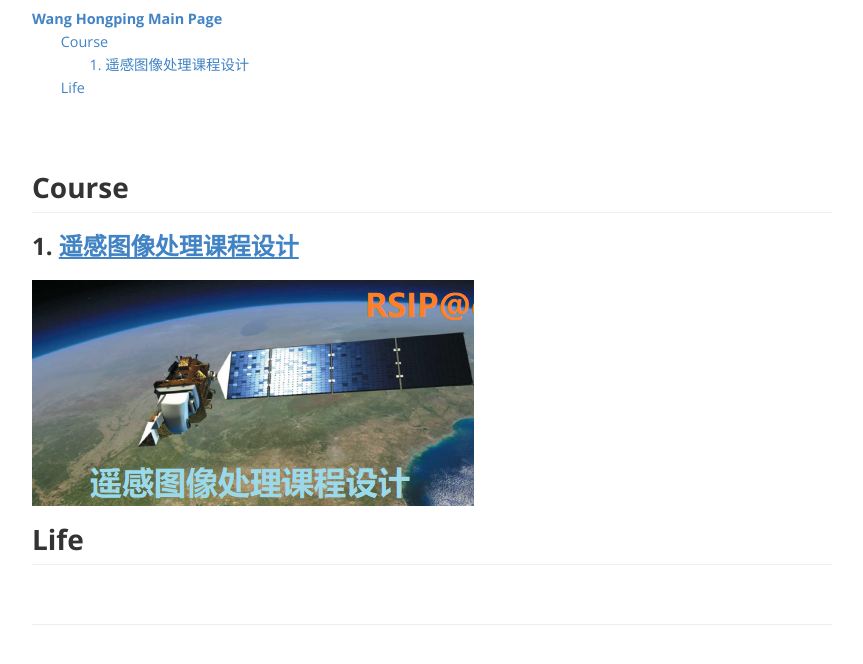
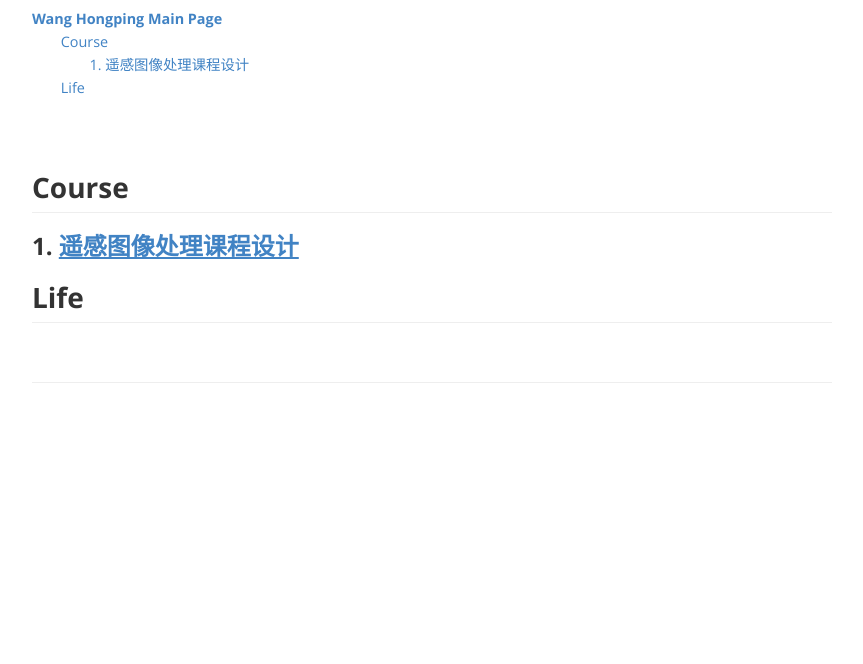
Before and after one commit to cugwanghp/wanghp119.github.io, a plain HTML site: page index.html in a window 1280 px wide. Shown: the part 104-768 px from the top of the page, without its empty margins (208-1071 px from the left). Drawn offline with nearby package versions, Linux system fonts and the light colour scheme; a web font is replaced by a local one.

Commit message:
Update index.html

```diff
--- a/index.html
+++ b/index.html
@@ -217,6 +217,6 @@ header, .context-menu, .megamenu-content, footer { font-family: "Segoe UI", Aria
 </style>
 </head>
 <body class='typora-export' >
-<div  id='write'  class = 'is-node'><h1><a name='header-n22' class='md-header-anchor '></a>Wang Hongping Main Page</h1><div class='md-toc' mdtype='toc'><p class="md-toc-content"><span class="md-toc-item md-toc-h1" data-ref="n22"><a class="md-toc-inner" style="cursor: pointer;" href="#header-n22">Wang Hongping Main Page</a></span><span class="md-toc-item md-toc-h2" data-ref="n25"><a class="md-toc-inner" style="cursor: pointer;" href="#header-n25">Course</a></span><span class="md-toc-item md-toc-h3" data-ref="n26"><a class="md-toc-inner" style="cursor: pointer;" href="#header-n26">1. 遥感图像处理课程设计</a></span><span class="md-toc-item md-toc-h2" data-ref="n29"><a class="md-toc-inner" style="cursor: pointer;" href="#header-n29">Life</a></span><span class="md-toc-item md-toc-h2" data-ref="n30"><a class="md-toc-inner" style="cursor: pointer;" href="#header-n30"> </a></span></p></div><h2><a name='header-n25' class='md-header-anchor '></a>Course</h2><h3><a name='header-n26' class='md-header-anchor '></a>1. <a href='./Courses/RSIP/README.md'>遥感图像处理课程设计</a></h3><p><img src='./Courses/RSIP/pictures/face.png' alt='RSIP_face' /></p><h2><a name='header-n29' class='md-header-anchor '></a>Life</h2><h2><a name='header-n30' class='md-header-anchor '></a> </h2></div>
+<div  id='write'  class = 'is-node'><h1><a name='header-n0' class='md-header-anchor '></a>Wang Hongping Main Page</h1><div class='md-toc' mdtype='toc'><p class="md-toc-content"><span class="md-toc-item md-toc-h1" data-ref="n0"><a class="md-toc-inner" href="#header-n0">Wang Hongping Main Page</a></span><span class="md-toc-item md-toc-h2" data-ref="n3"><a class="md-toc-inner" href="#header-n3">Course</a></span><span class="md-toc-item md-toc-h3" data-ref="n4"><a class="md-toc-inner" href="#header-n4">1. 遥感图像处理课程设计</a></span><span class="md-toc-item md-toc-h2" data-ref="n5"><a class="md-toc-inner" href="#header-n5">Life</a></span><span class="md-toc-item md-toc-h2" data-ref="n6"><a class="md-toc-inner" href="#header-n6"> </a></span></p></div><h2><a name='header-n3' class='md-header-anchor '></a>Course</h2><h3><a name='header-n4' class='md-header-anchor '></a>1. <a href='./Courses/RSIP/index.html'>遥感图像处理课程设计</a></h3><h2><a name='header-n5' class='md-header-anchor '></a>Life</h2><h2><a name='header-n6' class='md-header-anchor '></a> </h2></div>
 </body>
 </html>
```
